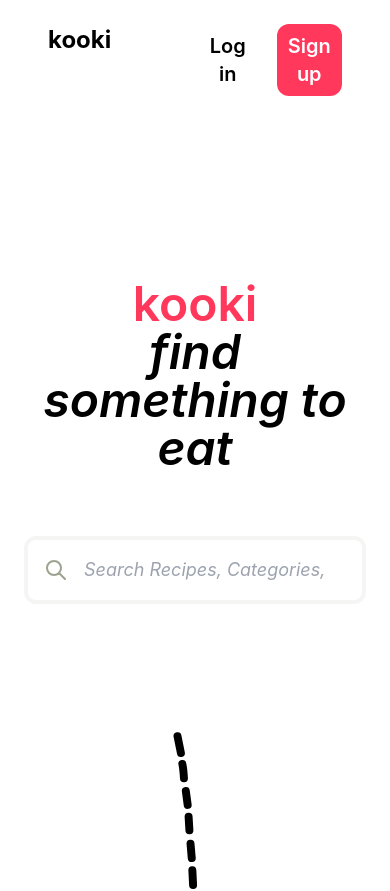
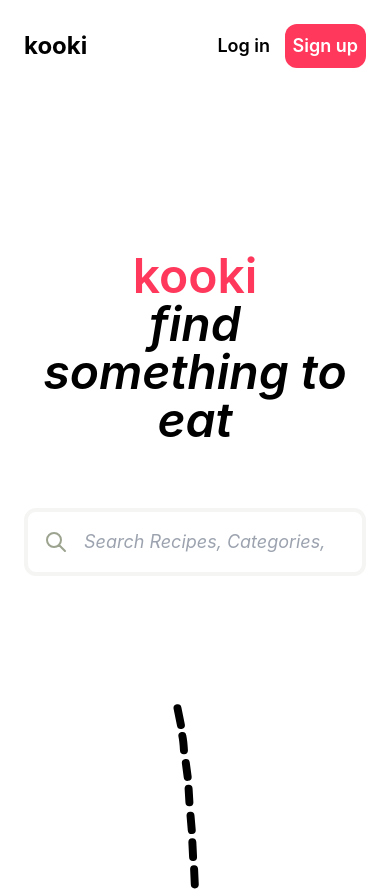
Before and after one commit to kevbuh/yummf, a Next.js app in the folder web_v3/: page / in a window 390 px wide. Shown: the top 891 px of the page. Built offline with nearby package versions, Linux system fonts and the light colour scheme; no server answers.

Commit message:
changed navbar in index so more responsive

```diff
--- a/web_v3/pages/index.tsx
+++ b/web_v3/pages/index.tsx
@@ -21,13 +21,13 @@ const Home: NextPage = () => {
   return (
     <>
       <div className="px-6 sm:px-0">
-        <div className="grid grid-cols-2 bg-white p-6">
-          <p className="text-2xl font-bold">kooki</p>
-          <div className="ml-auto grid grid-cols-2 gap-4">
-            <button className="text-xl font-semibold p-2 rounded-xl ">
+        <div className="flex flex-row sm:grid sm:grid-cols-2 bg-white py-6 sm:p-6">
+          <p className="text-2xl font-bold my-auto">kooki</p>
+          <div className="ml-auto grid grid-cols-2 sm:gap-4">
+            <button className="text-lg sm:text-xl font-semibold p-2 rounded-xl ">
               Log in
             </button>
-            <button className="text-xl font-semibold p-2 rounded-xl bg-rosa text-white">
+            <button className="text-lg sm:text-xl font-semibold p-2 rounded-xl bg-rosa text-white">
               Sign up
             </button>
           </div>
```
